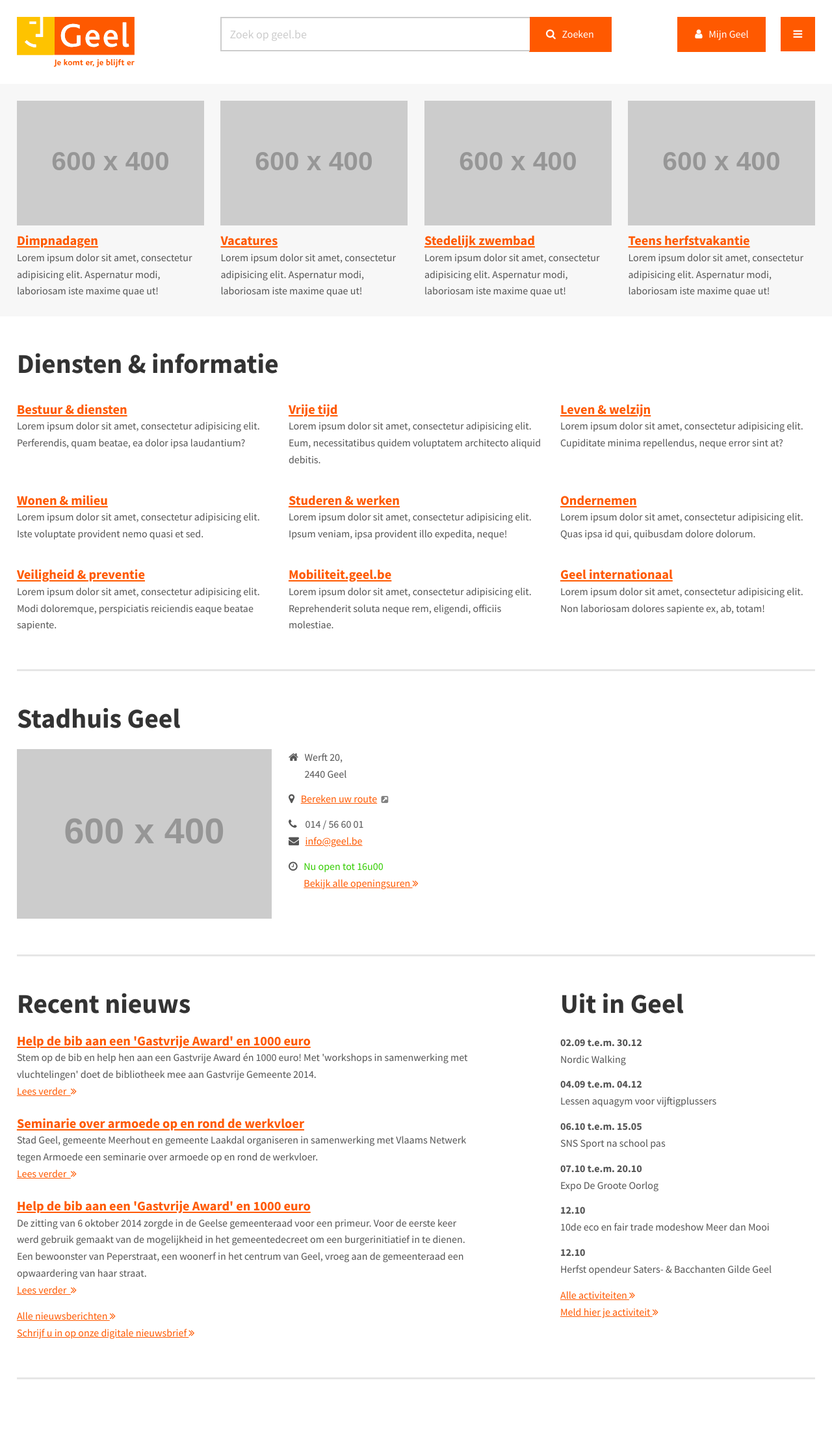
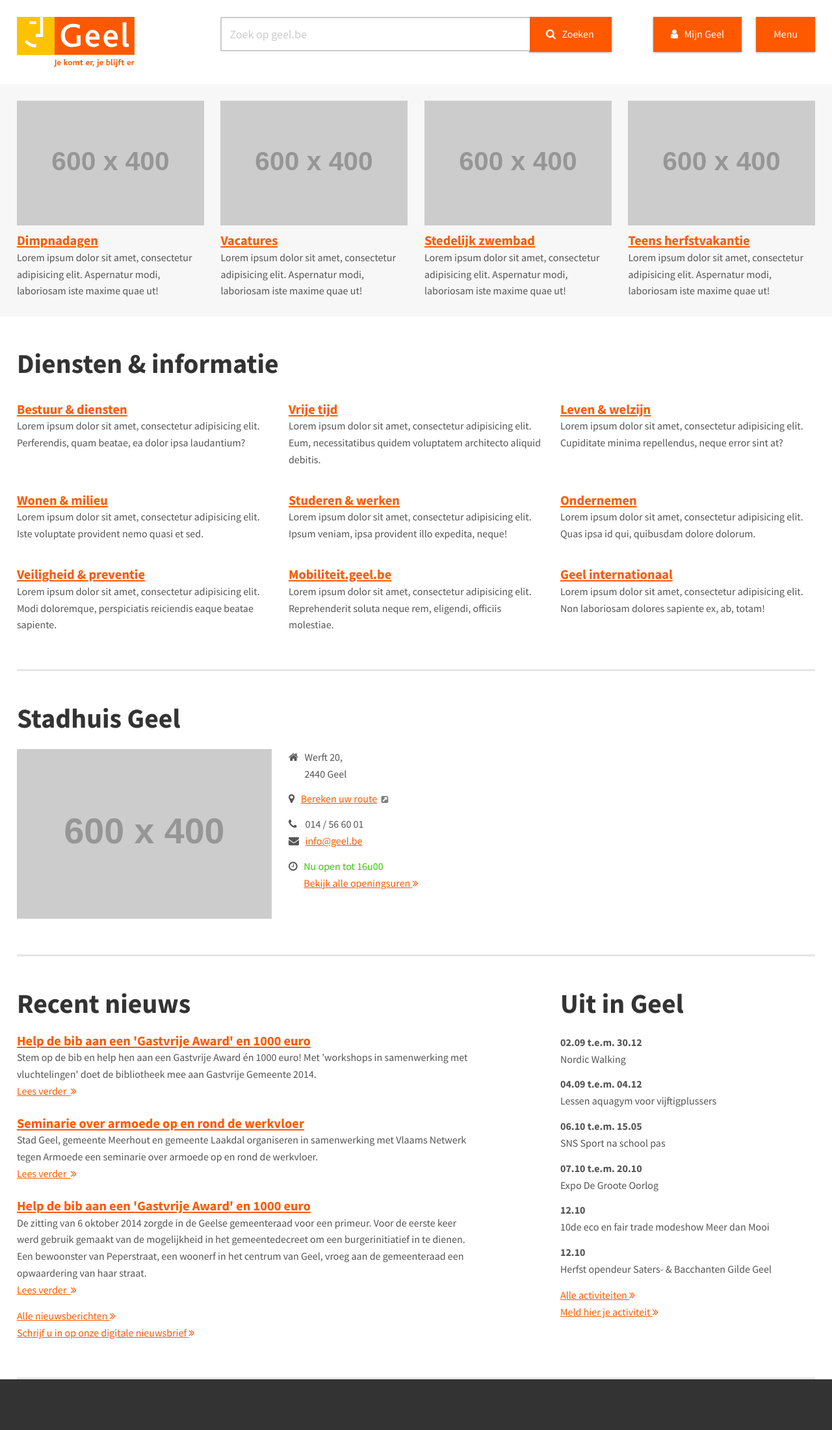
Before and after one commit to vanhoofmaarten/geel, a Jekyll site: the page built from index.html, in a window 1280 px wide. Shown: the whole page at 65% size. Built offline with Jekyll 4.4.1, drawn with Linux system fonts in a browser that asks for light colours; nearby versions of some CDN libraries; after the commit the page ends 2123 px from its top, so only the background shows below that.

Commit message:
Split up app-header and app-footer Gave buttons a box-shadow to make it more button-y

```diff
--- /dev/null
+++ b/_includes/app-footer.html
@@ -0,0 +1,6 @@
+
+<!-- ================ -->
+<!--      Footer      -->
+<!-- ================ -->
+<footer class="App-footer">
+</footer>
--- /dev/null
+++ b/_includes/app-header.html
@@ -0,0 +1,35 @@
+<!-- ================ -->
+<!--      Header      -->
+<!-- ================ -->
+<header class="App-header">
+	<div class="Container">
+		<div class="Row">
+			<div class="Col--small--3">
+				<img src="img/geel-logo.svg" alt="Logo Stad Geel" class="Image--responsive Brand">
+			</div>
+			<div class="Col--small--6">
+				<div class="InputGroup">
+					<input type="text" class="Form-control" placeholder="Zoek op geel.be">
+					<span class="InputGroup-button">
+						<button class="Button Button--primary" type="button">
+							<i class="fa fa-search"></i>
+							&nbsp;
+							Zoeken
+						</button>
+					</span>
+				</div>
+			</div>
+			<div class="Col--small--3 Text--right">
+				<a href="#" class="Button Button--primary">
+					<i class="fa fa-user"></i>
+					&nbsp;
+					Mijn Geel
+				</a>
+				&nbsp;&nbsp;&nbsp;&nbsp;&nbsp;
+				<a href="#" class="Button Button--primary">
+					Menu
+				</a>
+			</div>
+		</div>
+	</div>
+</header>
--- a/_layouts/default.html
+++ b/_layouts/default.html
@@ -5,6 +5,19 @@
 		{% include head.html %}
 	</head>
 	<body>
-		{{ content }}
+		{% include app-header.html %}
+
+
+
+		<!-- ================ -->
+		<!--       Main       -->
+		<!-- ================ -->
+		<main class="App-content" id="content" role="main">
+			{{ content }}
+		</main>
+
+
+
+		{% include app-footer.html %}
 	</body>
 </html>
--- a/index.html
+++ b/index.html
@@ -2,43 +2,6 @@
 layout: default
 title: Concept Redesign Stad Geel
 ---
-
-<!-- ================ -->
-<!--      Header      -->
-<!-- ================ -->
-<header class="App-header">
-	<div class="Container">
-		<div class="Row">
-			<div class="Col--small--3">
-				<img src="img/geel-logo.svg" alt="Logo Stad Geel" class="Image--responsive Brand">
-			</div>
-			<div class="Col--small--6">
-				<div class="InputGroup">
-					<input type="text" class="Form-control" placeholder="Zoek op geel.be">
-					<span class="InputGroup-button">
-						<button class="Button Button--primary" type="button">
-							<i class="fa fa-search"></i>
-							&nbsp;
-							Zoeken
-						</button>
-					</span>
-				</div>
-			</div>
-			<div class="Col--small--3 Text--right">
-				<a href="#" class="Button Button--primary">
-					<i class="fa fa-user"></i>
-					&nbsp;
-					Mijn Geel
-				</a>
-				&nbsp;&nbsp;&nbsp;&nbsp;&nbsp;
-				<a href="#" class="Button Button--primary Button--square ">
-					<i class="fa fa-navicon"></i>
-				</a>
-			</div>
-		</div>
-	</div>
-</header>
-
 
 <!-- ================ -->
 <!--       Main       -->
@@ -309,20 +272,4 @@
 		<hr class="u-marginBottom--none" />
 	</div>
 
-
-
-
-
-
-
-
-	<br><br><br>
-
 </main>
-
-
-<!-- ================ -->
-<!--      Footer      -->
-<!-- ================ -->
-<footer class="App-footer">
-</footer>
--- a/sass/_variables.scss
+++ b/sass/_variables.scss
@@ -176,7 +176,7 @@
 
 	/* Base box-shadow
 	   ========================================================================== */
-	$box-shadow-base:                0 1px 4px rgba(0,0,0,0.33);
+	$box-shadow-base:                0 1px 3px rgba(0,0,0,0.33);
 
 
 
--- a/sass/components/_buttons.scss
+++ b/sass/components/_buttons.scss
@@ -27,6 +27,8 @@
 		$btn-border-radius
 	);
 	user-select: none;
+
+	box-shadow: $box-shadow-base;
 
 	&,
 	&:active,
```
Also changed, not shown: Gruntfile.js (+0 -43 lines), css/core.css.
